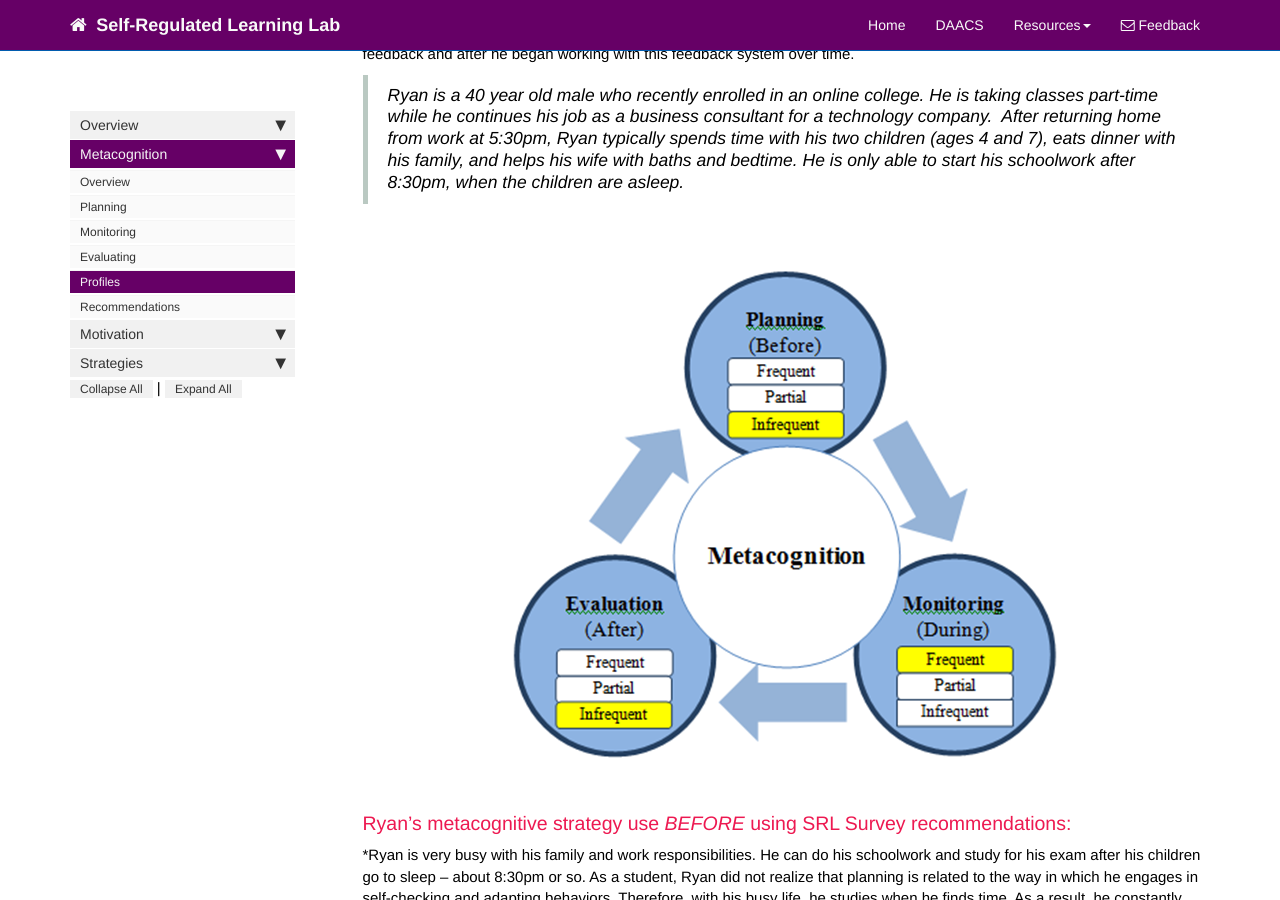
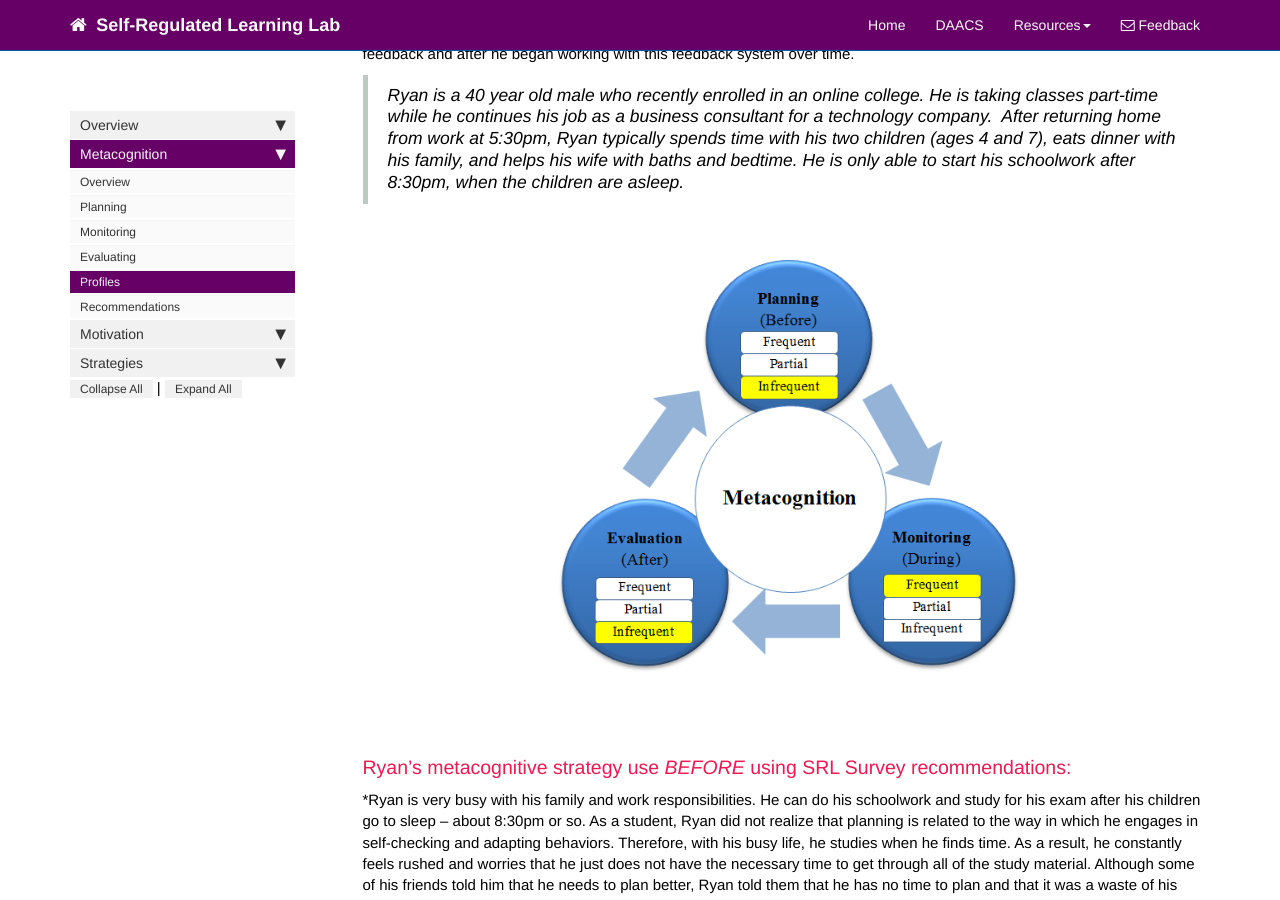
Before and after one commit to dfranklin02/SRL, a Jekyll site: the page built from docs/pages/metacognition/metacognition_profile.md, in a window 1280 px wide and 900 px high, scrolled down 335 px. Built offline with Jekyll 4.4.1, drawn with Linux system fonts in a browser that asks for light colours; nearby versions of some CDN libraries; comment, search, counter and statistics services are not loaded.

Commit message:
Update metacognition_profile.md

```diff
--- a/docs/pages/metacognition/metacognition_profile.md
+++ b/docs/pages/metacognition/metacognition_profile.md
@@ -20,7 +20,7 @@ The figure below shows the interaction of the three metacognitive components (i.
 
 > *Ryan is a 40 year old male who recently enrolled in an online college. He is taking classes part-time while he continues his job as a business consultant for a technology company.  After returning home from work at 5:30pm, Ryan typically spends time with his two children (ages 4 and 7), eats dinner with his family, and helps his wife with baths and bedtime. He is only able to start his schoolwork after 8:30pm, when the children are asleep.*
 
-<center><img src='images/Metacognitive-Profile.png' alt='Metacognition Profile for Ryan' /></center>
+<center><img src='images/Metacognition-See.PNG' alt='Metacognition Profile for Ryan' /></center>
 
 ### Ryan’s metacognitive strategy use *BEFORE* using SRL Survey recommendations:
 
```
